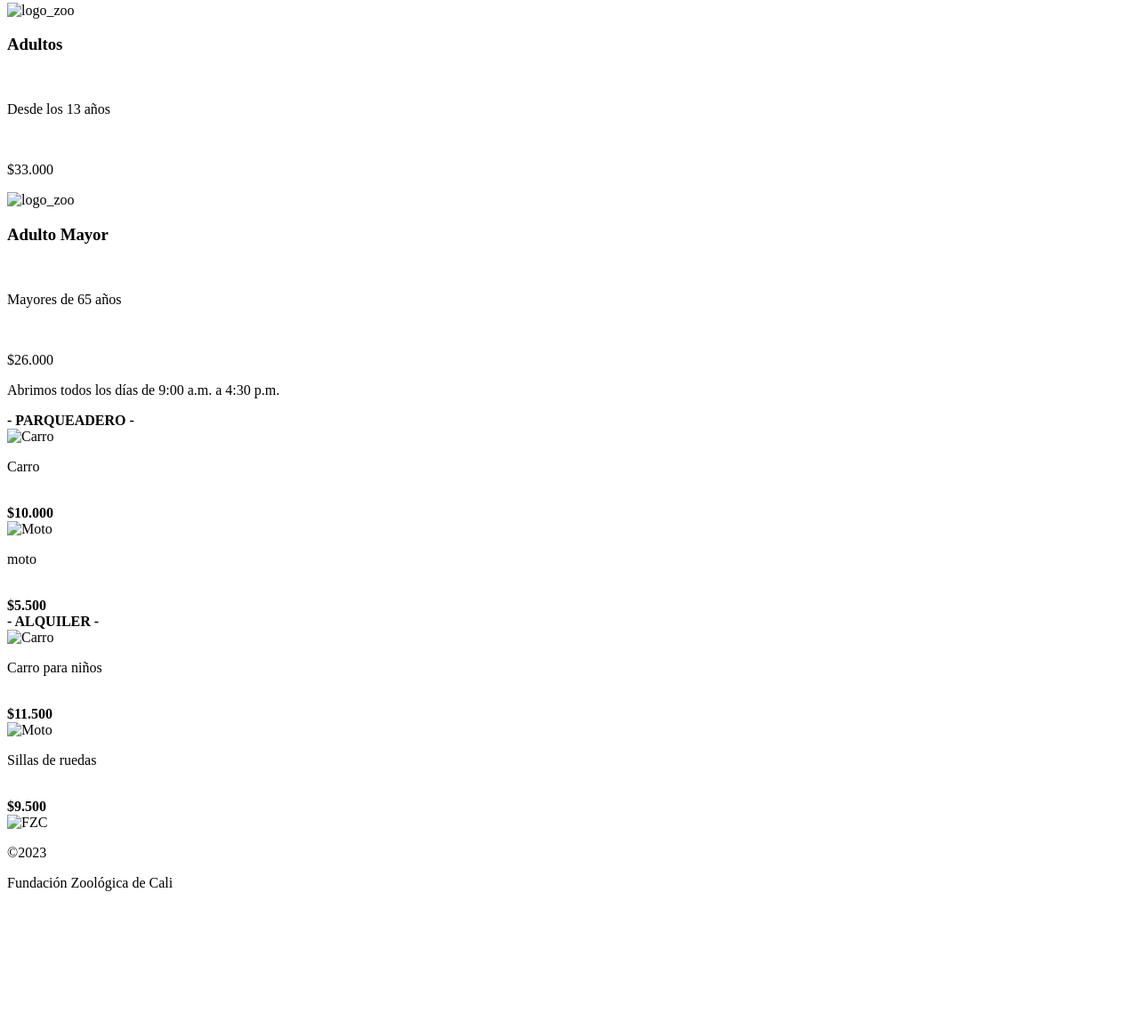
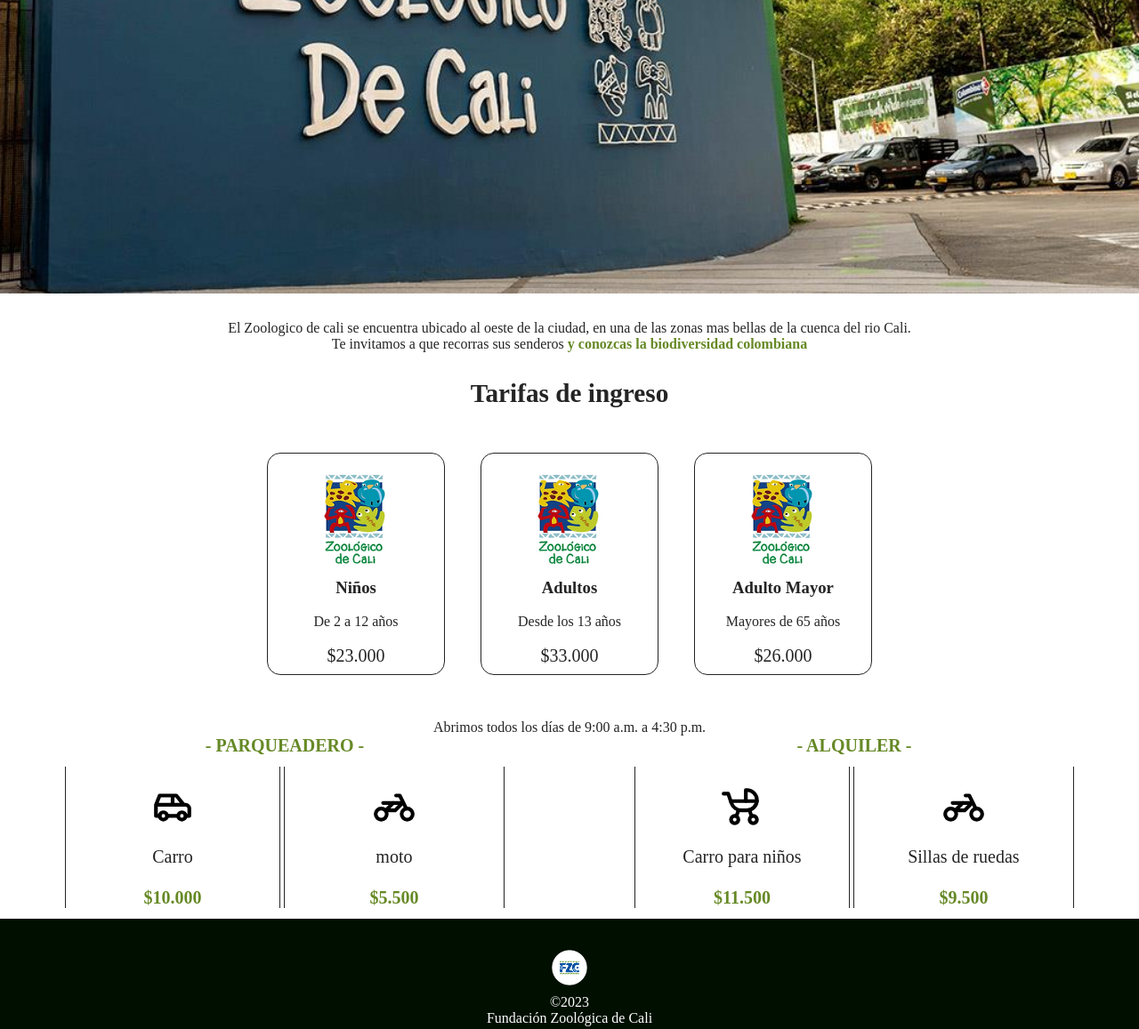
Before and after one commit to Jorge-Gutierrez-1110/Zoo-cali, a plain HTML site: page ofertas.html in a window 1280 px wide. Shown: the part 470-1627 px from the top of the page at 89% size. Before the commit the page ends 1488 px from the top, so only its background shows below. Drawn offline with Linux system fonts and the light colour scheme; the site is published under a folder, as on GitHub Pages, so addresses that start at the root find nothing.

Commit message:
Cambios url - hreft

```diff
--- a/ofertas.html
+++ b/ofertas.html
@@ -5,7 +5,7 @@
     <meta http-equiv='X-UA-Compatible' content='IE=edge'>
     <title>Ofertas</title>
     <meta name='viewport' content='width=device-width, initial-scale=1'>
-    <link rel='stylesheet' type='text/css' media='screen' href='/css/ofertas.css'>
+    <link rel='stylesheet' type='text/css' media='screen' href='css/ofertas.css'>
 </head>
 <body>
 
@@ -40,7 +40,7 @@
 
         <section class="content-tarjetas">
             <article class="tarjeta">
-                <img src="/img/icon.webp" alt="logo_zoo" class="icon">
+                <img src="img/icon.webp" alt="logo_zoo" class="icon">
                 <h3>Niños</h3>
                 <br>
                 <p>De 2 a 12 años</p>
@@ -49,7 +49,7 @@
             </article>
 
             <article class="tarjeta">
-                <img src="/img/icon.webp" alt="logo_zoo" class="icon">
+                <img src="img/icon.webp" alt="logo_zoo" class="icon">
                 <h3>Adultos</h3>
                 <br>
                 <p>Desde los 13 años</p>
@@ -58,7 +58,7 @@
             </article>
 
             <article class="tarjeta">
-                <img src="/img/icon.webp" alt="logo_zoo" class="icon">
+                <img src="img/icon.webp" alt="logo_zoo" class="icon">
                 <h3>Adulto Mayor</h3>
                 <br>
                 <p>Mayores de 65 años</p>
@@ -76,13 +76,13 @@
 
                 <div class="content-img">
                     <div class="img-izq">
-                        <img class="img-icon" src="/img/car.svg" alt="Carro">
+                        <img class="img-icon" src="img/car.svg" alt="Carro">
                         <p>Carro</p>
                         <br>
                         <b>$10.000</b>
                     </div>
                     <div class="img-der">
-                        <img class="img-icon" src="/img/motorbike.svg" alt="Moto">
+                        <img class="img-icon" src="img/motorbike.svg" alt="Moto">
                         <p>moto</p>
                         <br>
                         <b>$5.500</b>
@@ -95,13 +95,13 @@
 
                 <div class="content-img">
                     <div class="img-izq">
-                        <img class="img-icon" src="/img/baby-carriage.svg" alt="Carro">
+                        <img class="img-icon" src="img/baby-carriage.svg" alt="Carro">
                         <p>Carro para niños</p>
                         <br>
                         <b>$11.500</b>
                     </div>
                     <div class="img-der">
-                        <img class="img-icon" src="/img/motorbike.svg" alt="Moto">
+                        <img class="img-icon" src="img/motorbike.svg" alt="Moto">
                         <p>Sillas de ruedas</p>
                         <br>
                         <b>$9.500</b>
@@ -113,7 +113,7 @@
 
 
         <footer>
-            <img src="/img/fzc.png" alt="FZC">
+            <img src="img/fzc.png" alt="FZC">
             <p>©2023</p>
             <p>Fundación Zoológica de Cali</p>
         </footer>
```
Also changed, not shown: index.html (+2 -2 lines), instalaciones.html (+8 -8 lines).
